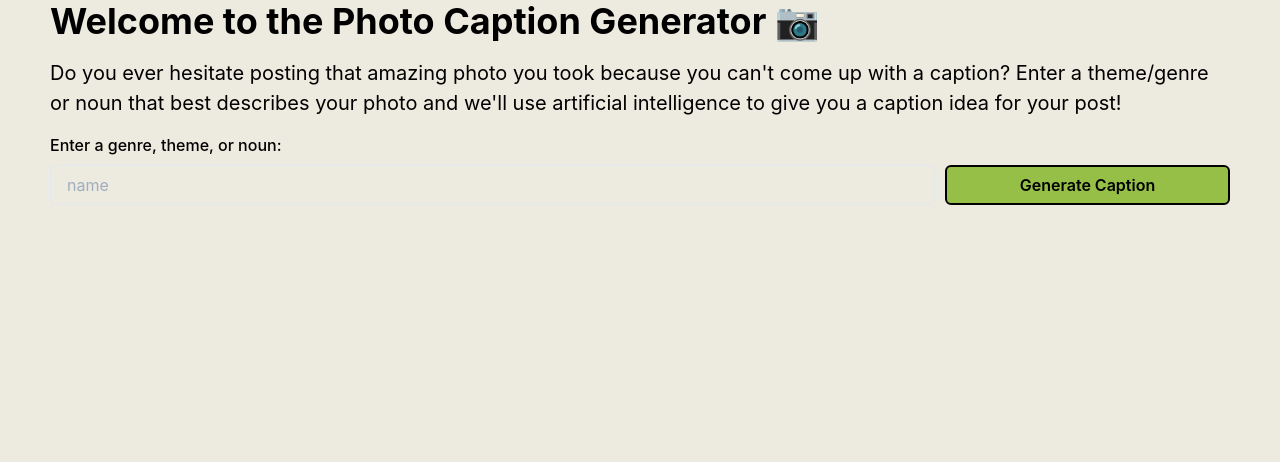
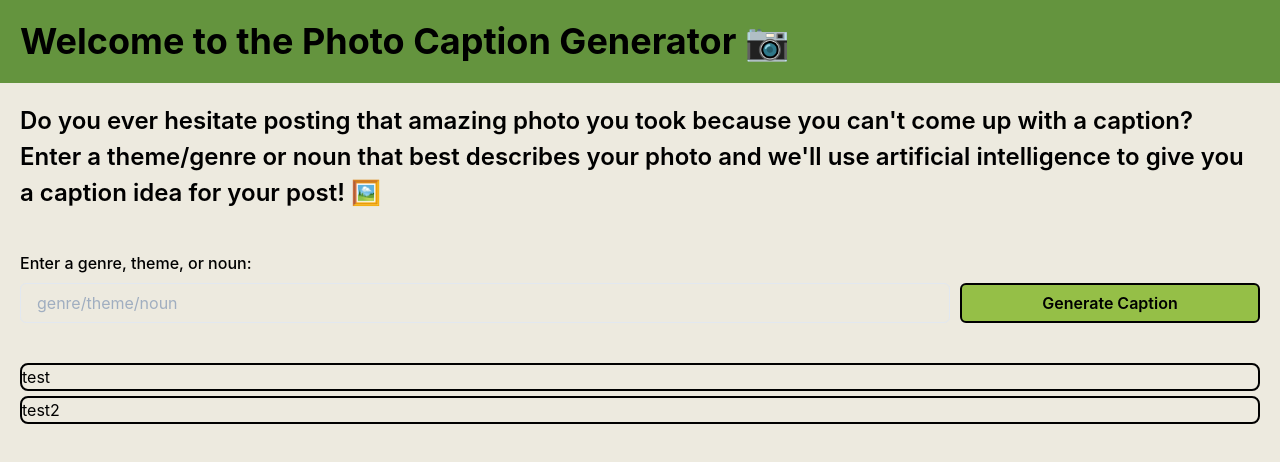
Before and after one commit to kalebchisholm/photo-caption-generator, a React (Create React App) app: page / in a window 1280 px wide. Shown: the top 462 px of the page. Built offline with nearby package versions, Linux system fonts and the light colour scheme.

Commit message:
Working on refreshing results when generating captions

```diff
--- /dev/null
+++ b/src/components/CaptionCard.jsx
@@ -0,0 +1,13 @@
+import { GridItem } from "@chakra-ui/react";
+
+export function CaptionCard(props) {
+  return (
+    <GridItem
+      border='2pt solid black'
+      borderRadius='lg'
+      h='fit-content'
+    >
+      {props.data}
+    </GridItem>
+  )
+}
--- a/src/components/Inputbar.jsx
+++ b/src/components/Inputbar.jsx
@@ -1,9 +1,7 @@
 // FILE: Inputbar.jsx
 // PURPOSE: The form which takes user input.
-import { Results } from '../containers/Results';
-// import { useContext, useState } from 'react'
-// import { SearchContext } from '../context/search'
 // ------------------------------ IMPORTS -------------------------------------
+import { useState } from 'react'
 import {
   FormControl,
   FormLabel,
@@ -17,10 +15,19 @@ import {
   Form,
   Field
 } from 'formik'
+import { CaptionCard } from './CaptionCard'
+import { captionData } from '../data/Data'
 
 const { Configuration, OpenAIApi } = require("openai");
 // ------------------------------ FUNCTION ------------------------------------
 export function Inputbar() {
+  let count = 0
+  const [captionList, setCaption] = useState([])
+
+  function addCaption(content) {
+    console.log(content)
+    setCaption([...captionList, content])
+  }
 
   function validateInput(value) {
     let error
@@ -31,18 +38,19 @@ export function Inputbar() {
   }
 
   return (
+    <>
       <Formik
-      initialValues={{ name: '' }}
+        initialValues={{ theme: '' }}
         onSubmit={(values) => {
-        console.log(values.name) // ! <-- REMOVE
+
           const configuration = new Configuration({
-          apiKey: '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',
+            apiKey: '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',
           });
 
           const openai = new OpenAIApi(configuration);
 
           openai.createCompletion("text-curie-001", {
-          prompt: `Write a caption for a photo about the following topics: ${values.name}.`,
+            prompt: `Write a caption for a photo about the following topics: ${values.theme}.`,
             temperature: 0.7,
             max_tokens: 256,
             top_p: 1,
@@ -50,27 +58,25 @@ export function Inputbar() {
             presence_penalty: 0,
           })
           .then((response) => {
-          // this.setState({
-          //   heading: `Suggested caption for your post about: ${values}`,
-          //   response: `${response.data.choices[0].text}`
-          // })
-          console.log(response.data.choices[0].text) // ! <-- REMOVE
+            // captionData.push(response.data.choices[0].text)
+            addCaption(response.data.choices[0].text)
+            // console.log(captionData)
           });
         }}
       >
         <Form>
-        <Grid templateColumns='3fr 1fr'>
-          <Field name='name' validate={validateInput}>
+          <Grid templateColumns='3fr 1fr' p='20px'>
+            <Field name='theme' validate={validateInput}>
               {({ field, form }) => (
                 <FormControl
                   isInvalid={
                     form.errors.name && form.touched.name
                   }
                 >
-                <FormLabel htmlFor='name'>
+                  <FormLabel htmlFor='theme'>
                     Enter a genre, theme, or noun:
                   </FormLabel>
-                <Input {...field} id='name' placeholder='name' />
+                  <Input {...field} id='theme' placeholder='genre/theme/noun' />
                   <FormErrorMessage>{form.errors.name}</FormErrorMessage>
                 </FormControl>
               )}
@@ -90,56 +96,18 @@ export function Inputbar() {
           </Grid>
         </Form>
       </Formik>
+      <Grid
+        m='20px'
+        gap='5px'
+        minH='fit-content'
+        maxH='100vh'
+      >
+        {
+          captionData.map((content) =>
+            <CaptionCard key={count++} data={content}/>
           )
         }
-
- // const search = useContext(SearchContext)
-  // const [input, setInput] = useState('')
-
-  // const handleSearch = (event) => {
-  //   event.preventDefault()
-  //   search.search(input).then((data) => {
-  //     search.setData(data.results)
-  //     localStorage.setItem('myData', JSON.stringify(data.results))
-  //   })
-  // }
-
-  // return (
-  //   <Grid
-  //     templateColumns='2fr 1fr'
-  //     border='1pt solid black'
-  //     borderRadius='lg'
-  //     p='10px'
-  //     my='10px'
-  //   >
-  //     <FormControl>
-  //       <Input
-  //         id='search'
-  //         type='search'
-  //         border='2pt solid black !important'
-  //         placeholder='Enter theme/genre'
-  //         // value={input}
-  //         // onChange={(event) => setInput(event.target.value)}
-  //       />
-  //       <FormHelperText>
-  //         Please enter single words for best results.
-  //       </FormHelperText>
-  //     </FormControl>
-  //     <Flex justify='space-evenly'>
-  //       <Button
-  //         mr='10px'
-  //         ml='10px'
-  //         w='full'
-  //         border='2pt solid black'
-  //         type='submit'
-  //         _hover={{
-  //           bgColor:'btnHoverColor'
-  //         }}
-  //         bg='btnColor'
-  //         // onClick={handleSearch}
-  //       >
-  //         Generate Caption
-  //       </Button>
-  //     </Flex>
-  //   </Grid>
-  // )
+      </Grid>
+    </>
+  )
+}
--- a/src/containers/Results.jsx
+++ b/src/containers/Results.jsx
@@ -3,17 +3,25 @@
 //          user queries.
 
 // ------------------------------ IMPORTS -------------------------------------
-import { Box } from "@chakra-ui/react"
+import { Grid } from "@chakra-ui/react"
+import { CaptionCard } from '../components/CaptionCard'
+// ----------------------------- FUNCTION -------------------------------------
+export function Results(props) {
 
-// ----------------------------- FUNCTION -------------------------------------
-export function Results() {
+  let count = 0
+
   return (
-    <Box
-    border='2pt solid black'
-    borderRadius='lg'
-    my='10px'
+    <Grid
+    m='20px'
+    gap='5px'
+    minH='fit-content'
+    maxH='100vh'
     >
-      this is a placeholder
-    </Box>
+      {
+        props.data.map((content) =>
+          <CaptionCard key={count++} data={content}/>
+        )
+      }
+    </Grid>
   )
 }
--- /dev/null
+++ b/src/data/Data.js
@@ -0,0 +1,5 @@
+
+export const captionData = [
+  'test',
+  'test2',
+]
--- a/src/pages/Page.jsx
+++ b/src/pages/Page.jsx
@@ -3,31 +3,32 @@
 //          components.
 
 // ------------------------------ IMPORTS -------------------------------------
-import { Heading, Text, Flex, Center } from '@chakra-ui/react'
+import { Heading, Text, Flex } from '@chakra-ui/react'
 import { Inputbar } from '../components/Inputbar'
-
-
+import { Results } from '../containers/Results'
+import { captionData } from '../data/Data'
 // ----------------------------- FUNCTION -------------------------------------
 export function Page() {
+
   return (
-    // <Center>
-      <Flex direction='column' px='50px' h='100vh'>
-        <Heading>
+      <Flex direction='column' h='100vh'>
+        <Heading bg='btnHoverColor' p='20px'>
           Welcome to the Photo Caption Generator 📷
         </Heading>
         <Text
-          my='15px'
-          fontSize='xl'
+          p='20px'
+          fontSize='2xl'
+          fontWeight='semibold'
         >
           Do you ever hesitate posting that amazing
           photo you took because you can't come up
           with a caption? Enter a theme/genre or noun
           that best describes your photo and we'll use
           artificial intelligence to give you a
-          caption idea for your post!
+          caption idea for your post! 🖼️
         </Text>
         <Inputbar />
+        {/* <Results data={captionData}/> */}
       </Flex>
-    // </Center>
   )
 }
--- a/src/styles/Theme.js
+++ b/src/styles/Theme.js
@@ -5,6 +5,7 @@ export const myTheme = extendTheme ({
     centerBg: 'whitesmoke',
     btnColor: '#95BF47',
     btnHoverColor: '#64943E',
+    headerColor: '#151f36',
   },
   styles: {
     global: () => ({
```
Lines whose indentation alone changed are shown as unchanged.
